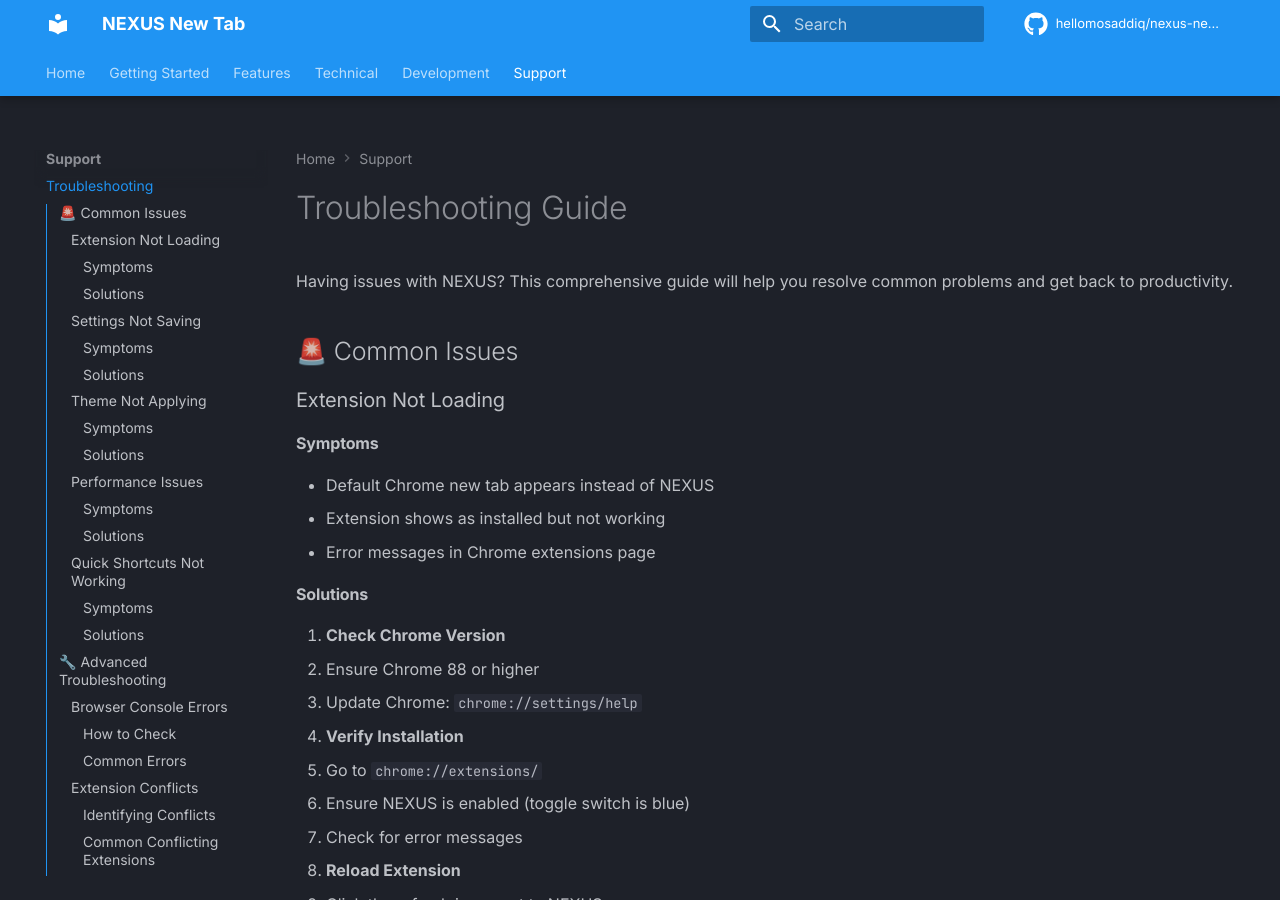
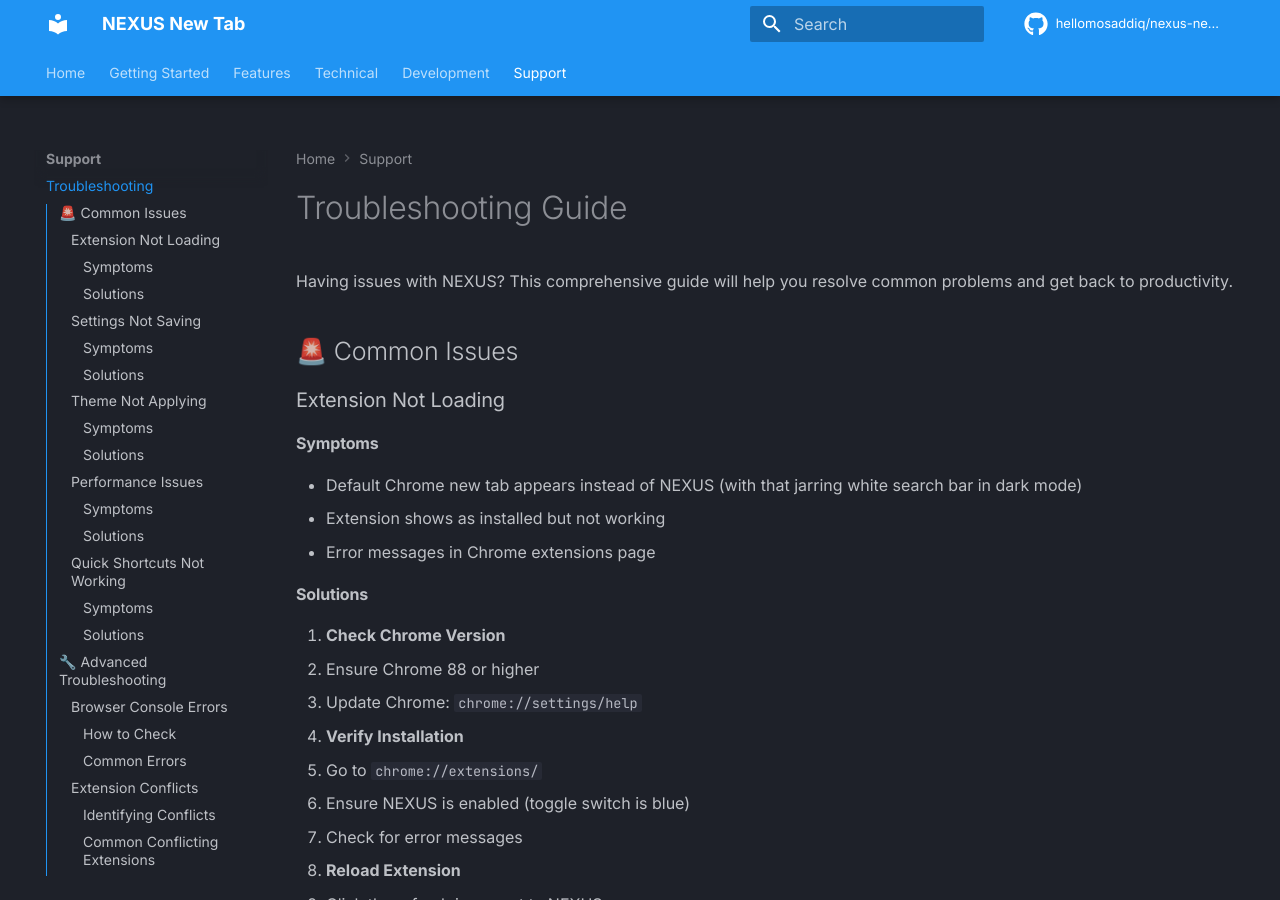
Before and after one commit to hellomosaddiq/nexus-new-tab, an MkDocs documentation site: the page built from docs/troubleshooting.md, in a window 1280 px wide and 900 px high. Built offline with MkDocs 1.6.1 and Material for MkDocs 9.7.7, drawn with Linux system fonts in a browser that asks for light colours; comment, search, counter and statistics services are not loaded; the version menu is left out.

Commit message:
feat: Add dark mode pain point to blog content and documentation
- Enhanced blog posts 1, 3, and 10 with dark mode frustration as key motivation
- Added specific mention of Chrome's jarring white search bar in dark mode
- Updated README.md to highlight true dark mode support
- Enhanced blog writing guide templates with dark mode pain point
- Updated troubleshooting docs to reference dark mode issues
- Strengthened motivation story with relatable developer pain point
- Positioned NEXUS as solution to common dark mode browsing frustration

```diff
--- a/docs/troubleshooting.md
+++ b/docs/troubleshooting.md
@@ -7,7 +7,7 @@
 ### Extension Not Loading
 
 #### Symptoms
-- Default Chrome new tab appears instead of NEXUS
+- Default Chrome new tab appears instead of NEXUS (with that jarring white search bar in dark mode)
 - Extension shows as installed but not working
 - Error messages in Chrome extensions page
 
```
Also changed, not shown: README.md (+1 -0 lines), 1 other file.
